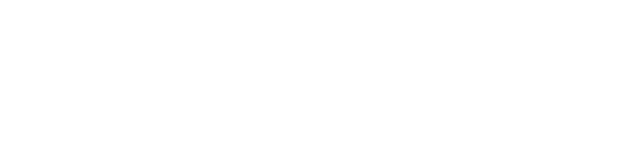
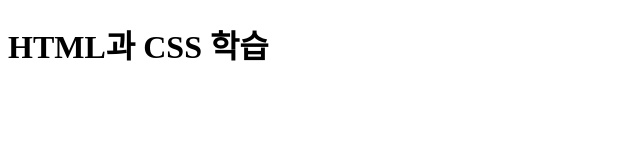
Before and after one commit to bsh1215/git-study, a plain HTML site: page index.html in a window 1280 px wide. Shown: the whole page, without its empty margins (0-640 px from the left). Drawn offline with Linux system fonts and the light colour scheme.

Commit message:
HTML의 기본구조 설계

```diff
--- a/index.html
+++ b/index.html
@@ -1 +1,9 @@
 <!DOCTYPE html>
+<html>
+    <head>
+        <title>입문자를 위한 Git과 HTML&CSS</title>
+    </head>
+    <body>
+        <h1>HTML과 CSS 학습</h1>
+    </body>
+</html>
```
